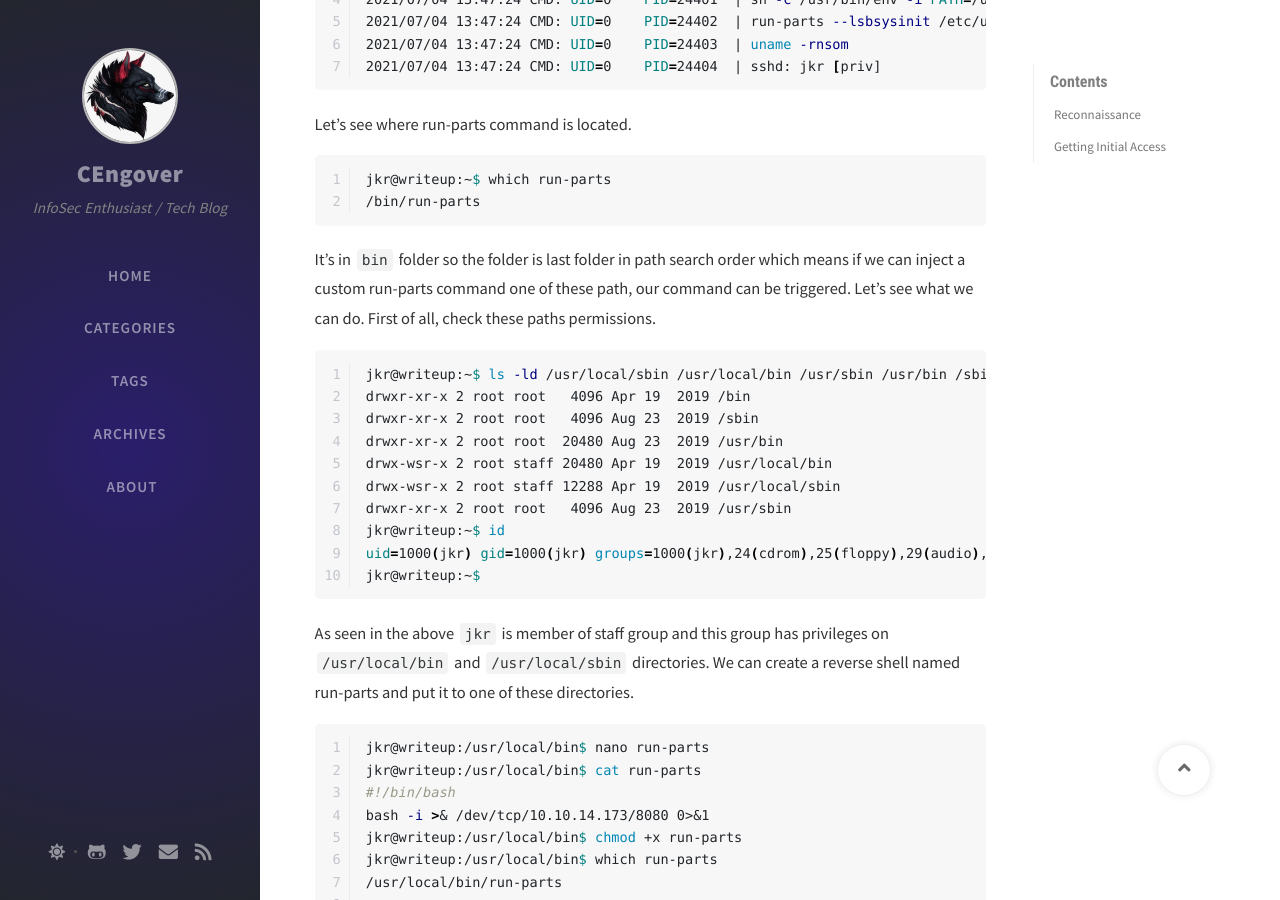
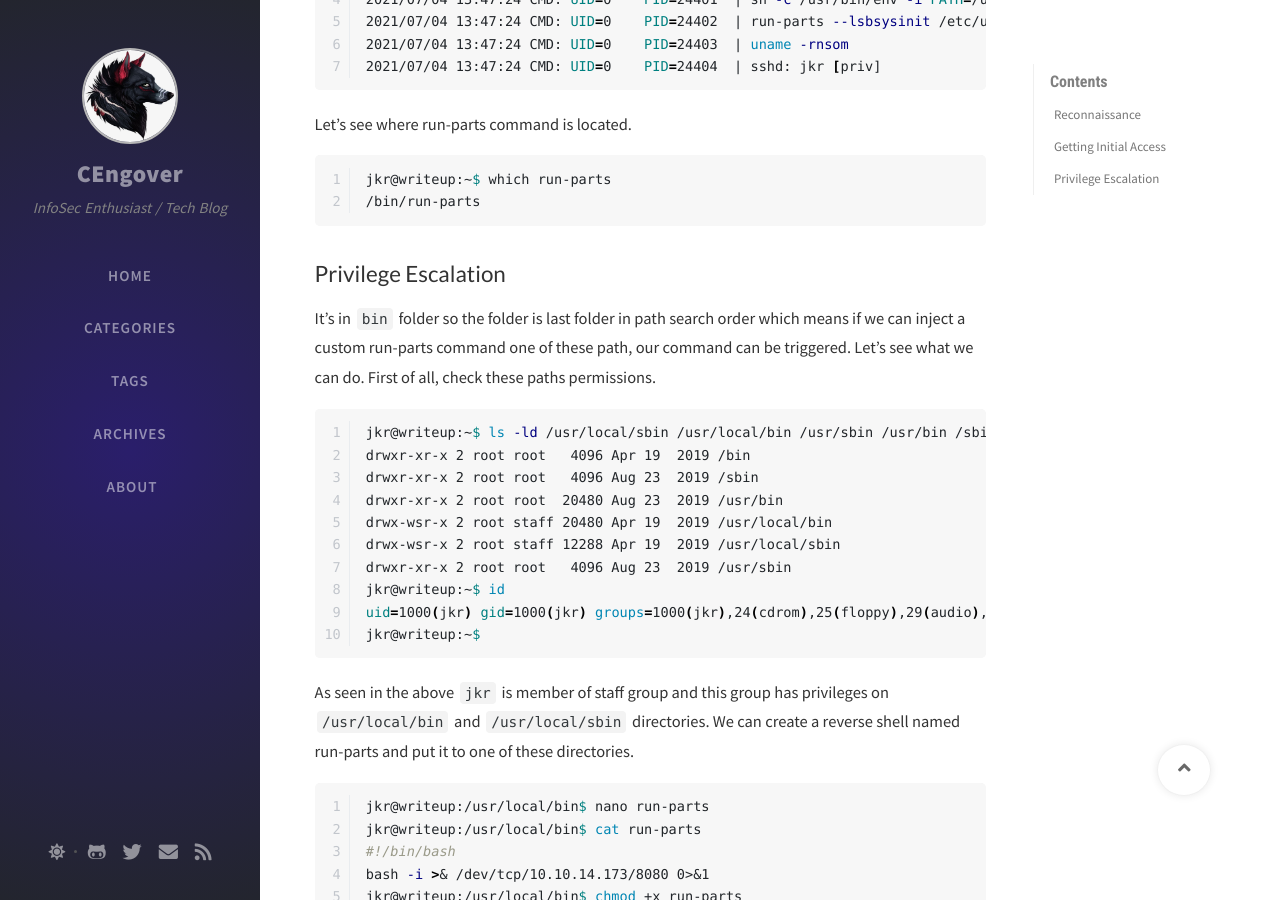
Before and after one commit to arslanblcn/arslanblcn.github.io, a Jekyll site: the page built from _posts/2021-07-04-Hackthebox-Writeup-Walkthrough.md, in a window 1280 px wide and 900 px high, scrolled down 2558 px. Built offline with Jekyll 4.4.1, drawn with Linux system fonts in a browser that asks for light colours; nearby versions of some CDN libraries; comment, search, counter and statistics services are not loaded.

Commit message:
Update 2021-07-04-Hackthebox-Writeup-Walkthrough.md

````diff
--- a/_posts/2021-07-04-Hackthebox-Writeup-Walkthrough.md
+++ b/_posts/2021-07-04-Hackthebox-Writeup-Walkthrough.md
@@ -94,6 +94,7 @@ Let's see where run-parts command is located.
 jkr@writeup:~$ which run-parts
 /bin/run-parts
 ```
+## Privilege Escalation
 
 It's in `bin` folder so the folder is last folder in path search order which means if we can inject a custom run-parts command one of these path, our command can be triggered. Let's see what we can do. First of all, check these paths permissions.
 
````
